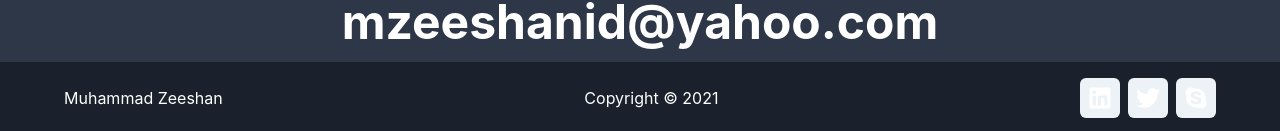
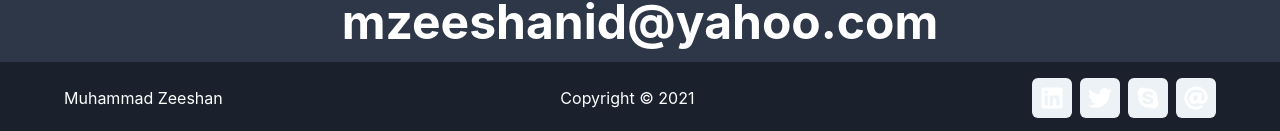
Before and after one commit to mzeeshanid/mzeeshan-me-next, a Next.js app: page / in a window 1280 px wide. Shown: the part 3748-3879 px from the top of the page. Built offline with nearby package versions, Linux system fonts and the light colour scheme.

Commit message:
- sigma reciprocal link added

```diff
--- a/src/components/AppFooter.js
+++ b/src/components/AppFooter.js
@@ -4,7 +4,7 @@ import { DarkMode } from "@chakra-ui/color-mode";
 import { Flex, Heading, HStack, Link, Text, VStack } from "@chakra-ui/layout";
 import { useBreakpointValue } from "@chakra-ui/media-query";
 import { Spacer } from "@chakra-ui/layout";
-import { FaLinkedin, FaSkype, FaTwitter } from "react-icons/fa";
+import { FaLinkedin, FaSkype, FaTwitter, FaAt } from "react-icons/fa";
 import Icon from "@chakra-ui/icon";
 import useTextBPValue from "../hooks/useTextBPValue";
 
@@ -40,6 +40,11 @@ function AppFooter() {
       link: "skype:mzeeshanid",
       araiLabel: "Skype Profile",
       icon: FaSkype,
+    },
+    {
+      link: "https://www.sigmatraffic.com?ref=98846",
+      araiLabel: "Sigma Traffic",
+      icon: FaAt,
     },
   ];
 
```
